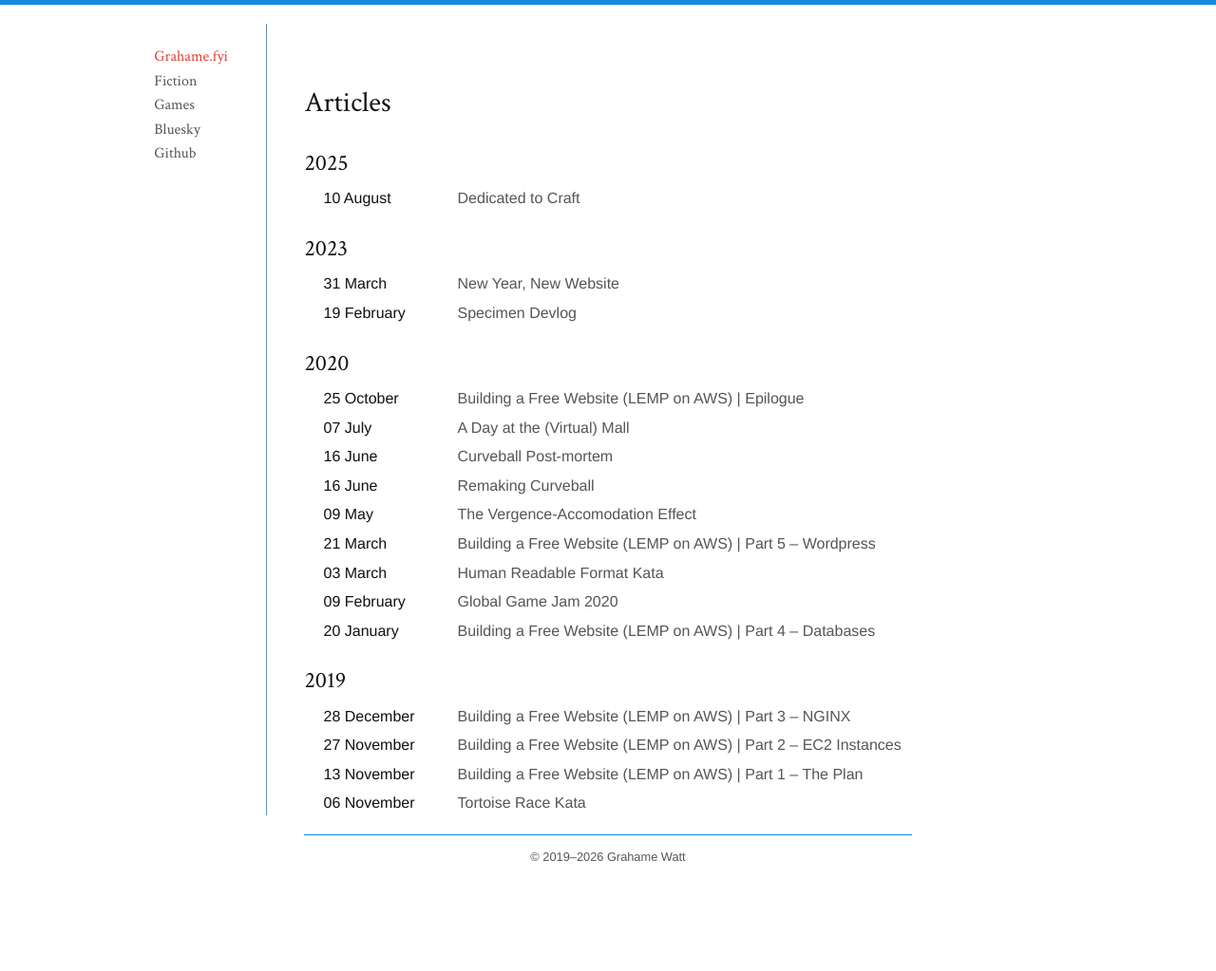
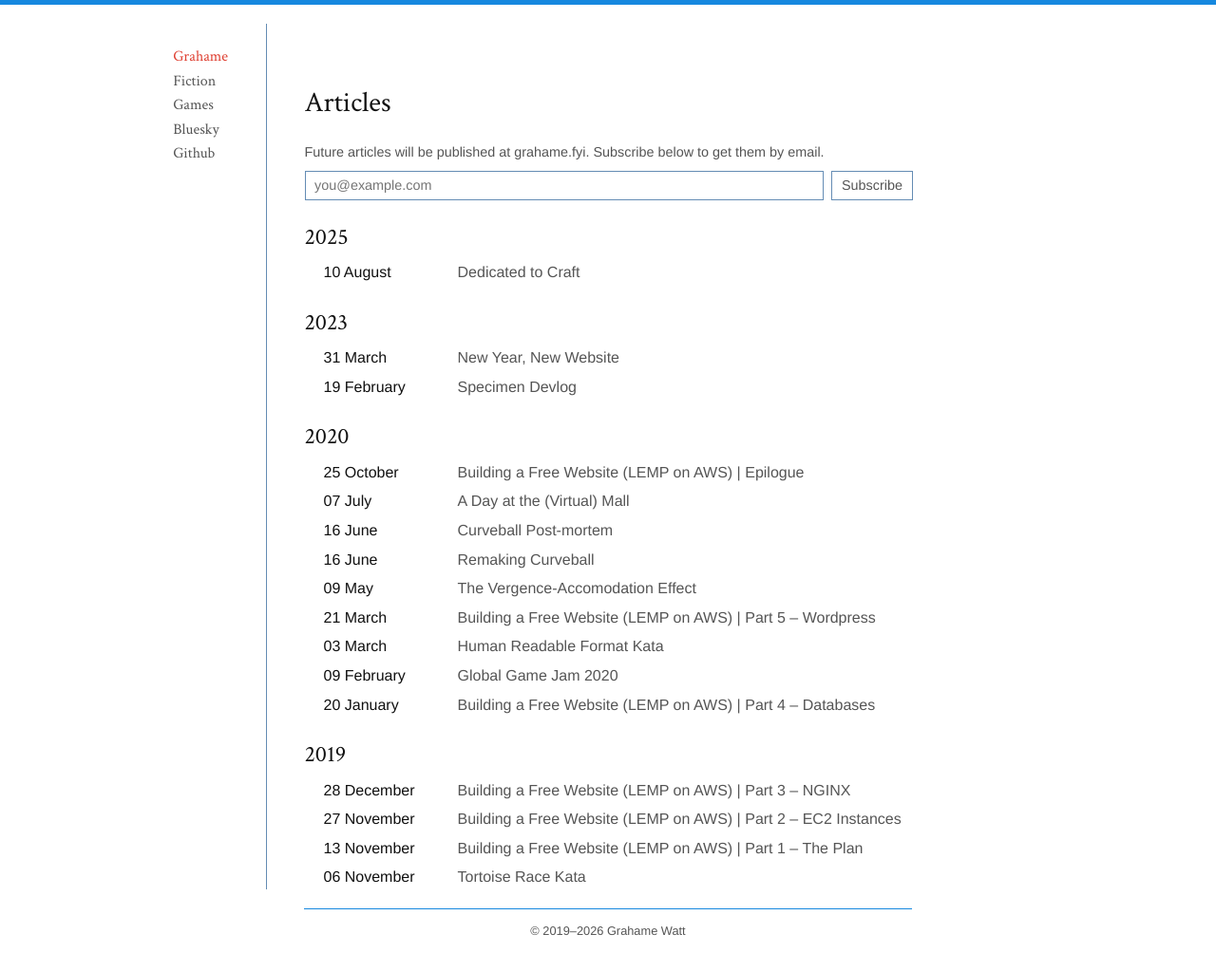
Before and after one commit to GrahameGW/grahamegw.github.io, a Jekyll site: the page built from index.html, in a window 1280 px wide. Shown: the whole page at 95% size. Built offline with Jekyll 4.4.1, drawn with Linux system fonts in a browser that asks for light colours; before the commit the page ends 945 px from its top, so only the background shows below that.

Commit message:
subscribe people to leaflet.pub

```diff
--- a/_data/navigation.yaml
+++ b/_data/navigation.yaml
@@ -1,4 +1,4 @@
-- name: Grahame.fyi
+- name: Grahame
   link: /
 - name: Fiction
   link: /fiction.html
--- a/index.html
+++ b/index.html
@@ -4,6 +4,13 @@ title: Articles
 <div>
     <h1>Articles</h1>
 </div>
+<p class="subscribe-note">Future articles will be published at <a href="https://grahame.fyi">grahame.fyi</a>. Subscribe below to get them by email.</p>
+<form class="subscribe-form" action="https://leaflet.pub/api/auth/email-login" method="get">
+  <input type="hidden" name="action" value="%7B%22action%22%3A%22subscribe%22%2C%22publication%22%3A%22at%3A%2F%2Fdid%3Aplc%3Ahjp4al7ye2fl42osapkat2dt%2Fsite.standard.publication%2F3m3vpe5il7k2s%22%7D" />
+  <input type="hidden" name="redirect" value="https://grahame.fyi" />
+  <input type="email" name="email" placeholder="you@example.com" required />
+  <button type="submit">Subscribe</button>
+</form>
 <div class="post-list">
     {% assign year = "" %}
     {% assign post_year = "" %}
--- a/style.css
+++ b/style.css
@@ -95,6 +95,46 @@ main img {
     text-align: right;
     font-size: 12px;
     margin: auto 0;
+}
+
+.subscribe-note {
+    margin: 1rem 0 0.5rem;
+    font-size: 0.9rem;
+    color: #555;
+}
+
+.subscribe-form {
+    display: flex;
+    gap: 0.5rem;
+}
+
+.subscribe-form input[type="email"],
+.subscribe-form button {
+    font-family: inherit;
+    font-size: 0.9rem;
+    padding: 0.4rem 0.6rem;
+    border: 1px solid rgb(100, 140, 180);
+    background: none;
+    color: #111;
+}
+
+.subscribe-form input[type="email"] {
+    flex: 1;
+}
+
+.subscribe-form input[type="email"]:focus {
+    outline: none;
+    border-color: rgb(22, 136, 223);
+}
+
+.subscribe-form button {
+    color: #555;
+    cursor: pointer;
+}
+
+.subscribe-form button:hover {
+    color: rgb(22, 136, 223);
+    border-color: rgb(22, 136, 223);
 }
 
 .post-list {
@@ -329,6 +369,9 @@ blockquote code {
         flex: 100%;
         padding: 2px;
     }
+    .subscribe-form {
+        flex-direction: column;
+    }
     footer {
         left: 0;
         width: 100%;
```
